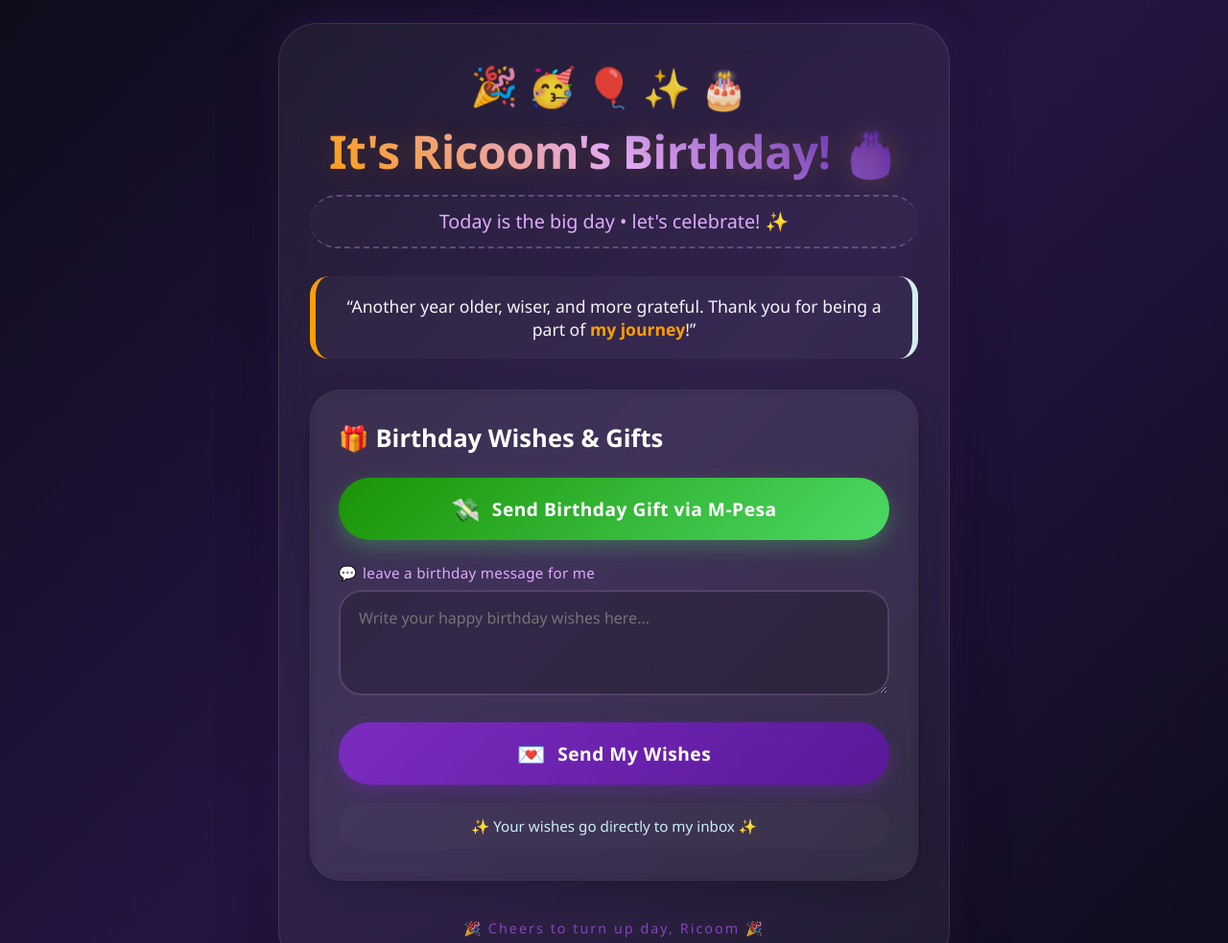
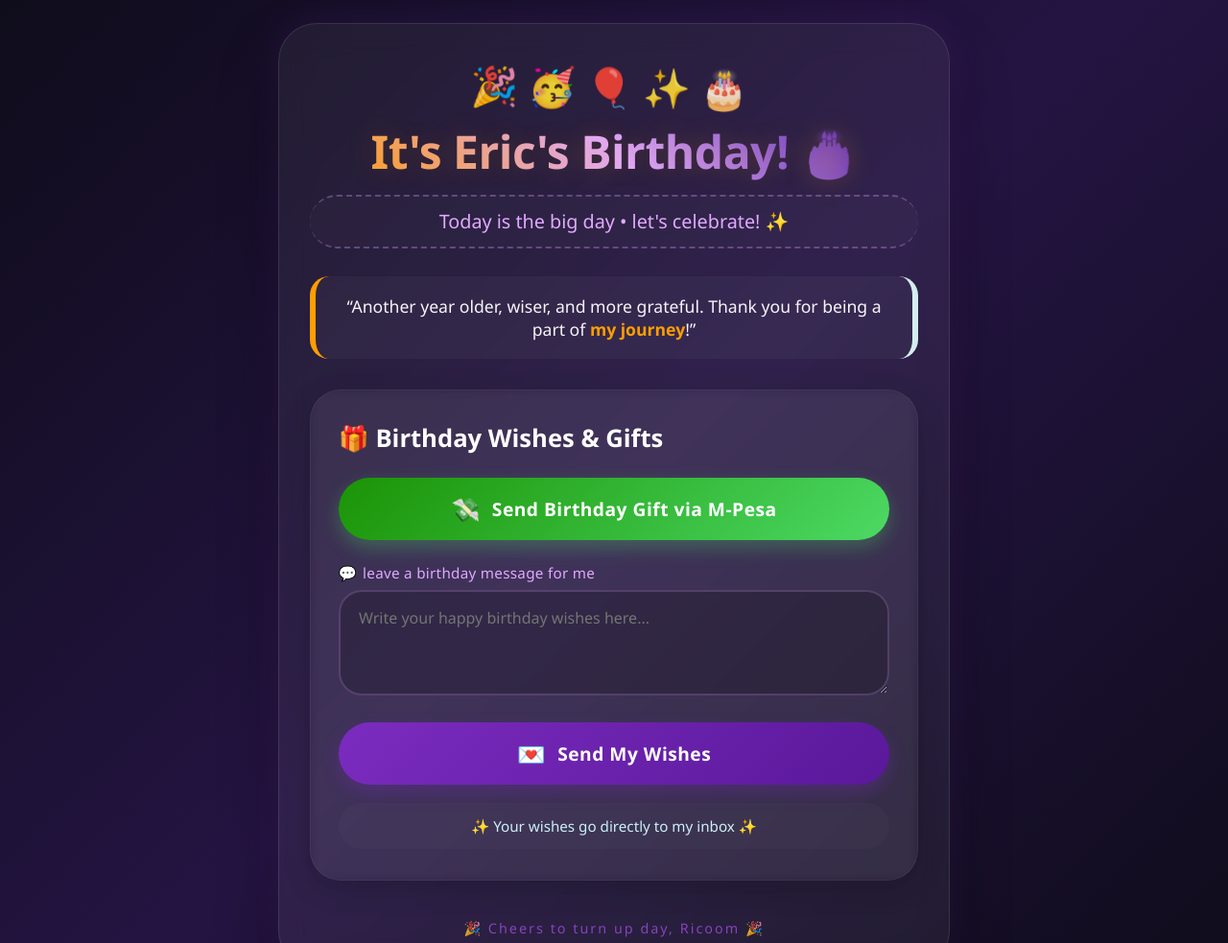
Before and after one commit to ricoom/birthday-app, a plain HTML site: page index.html in a window 1280 px wide. Shown: the top 983 px of the page at 96% size. Drawn offline with Linux system fonts and the light colour scheme.

Commit message:
name update

```diff
--- a/index.html
+++ b/index.html
@@ -337,7 +337,7 @@
   <div class="birthday-card">
     <div class="confetti-rain">🎉🥳🎈✨🎂</div>
 
-    <h1>It's Ricoom's Birthday! 🎂</h1>
+    <h1>It's Eric's Birthday! 🎂</h1>
     <div class="sub-message">
       <i>Today is the big day • let's celebrate! ✨</i>
     </div>
```
